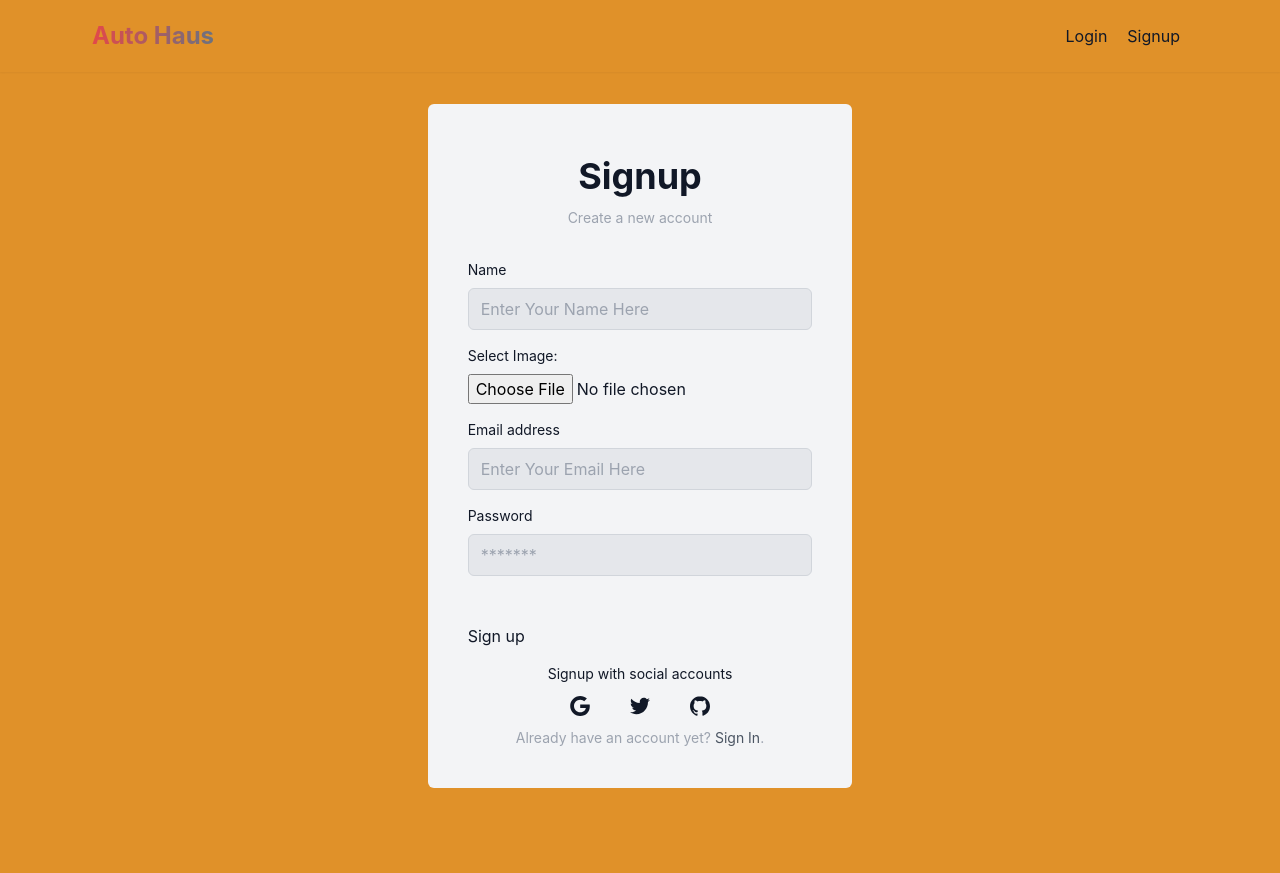
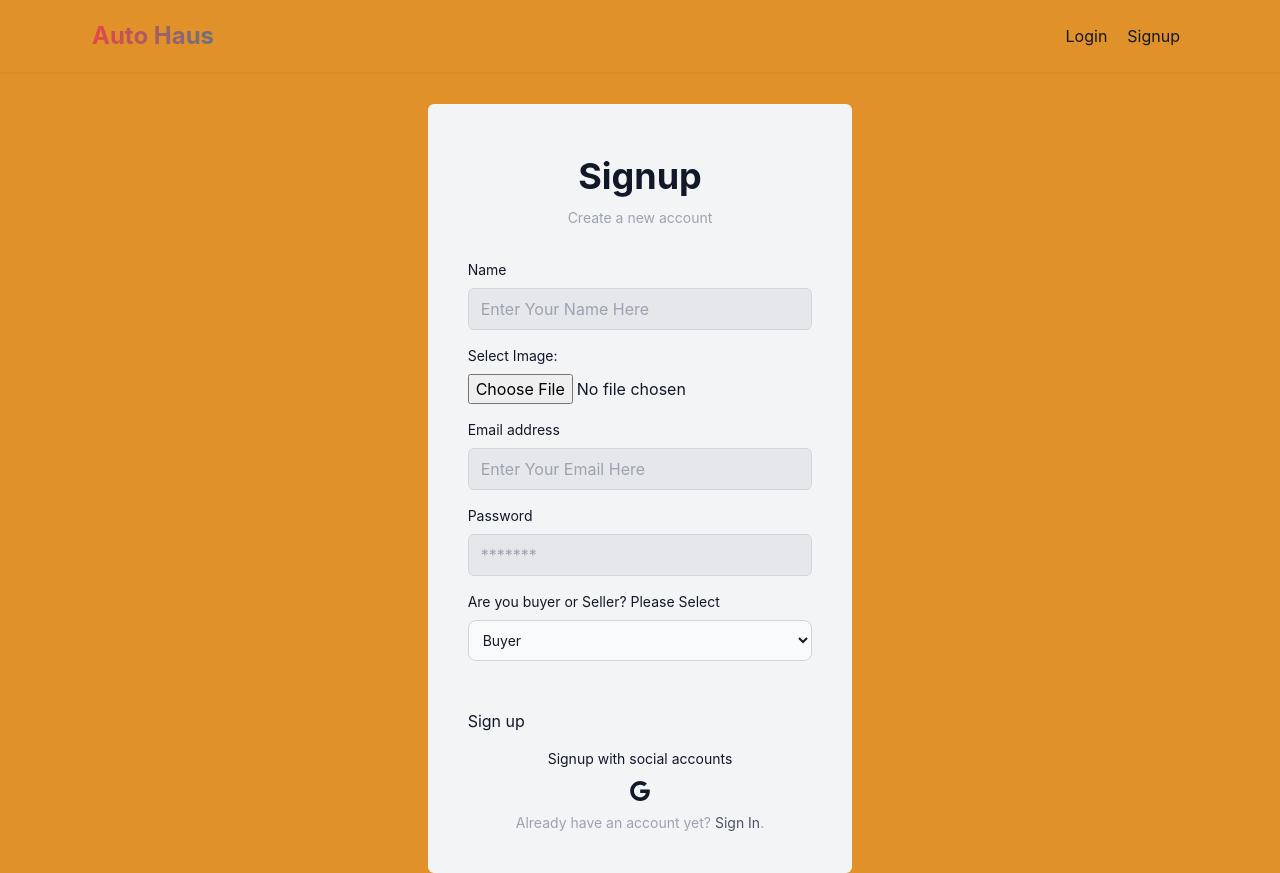
Before and after one commit to ashiqur-russel/resale-product-client, a React (Create React App) app: page /signup in a window 1280 px wide. Before the commit the page ends 800 px from the top, so only its background shows below. Built offline with nearby package versions, Linux system fonts and the light colour scheme; no server answers.

Commit message:
Send User role to Backend and save on Database

```diff
--- a/src/Pages/Shared/Signup/Signup.js
+++ b/src/Pages/Shared/Signup/Signup.js
@@ -1,4 +1,4 @@
-import React, { useContext } from "react";
+import React, { useContext, useState } from "react";
 
 import { Link } from "react-router-dom";
 import toast from "react-hot-toast";
@@ -6,19 +6,26 @@ import { AuthContext } from "../../../contexts/Authprovider";
 import setAuthToken from "../../../api/auth";
 const Signup = () => {
   const {
+    user,
     createUser,
     updateUserProfile,
-    verifyEmail,
     loading,
     setLoading,
     signInWithGoogle,
   } = useContext(AuthContext);
+  const [currentRole, setCurrentRole] = useState("buyer");
+
+  const changeRole = (newRole) => {
+    setCurrentRole(newRole);
+  };
+
   const handleSubmit = (event) => {
     event.preventDefault();
     const name = event.target.name.value;
     const image = event.target.image.files[0];
     const email = event.target.email.value;
     const password = event.target.password.value;
+    const role = currentRole;
     //create user
     const formData = new FormData();
     formData.append("image", image);
@@ -32,16 +39,11 @@ const Signup = () => {
       .then((data) => {
         createUser(email, password)
           .then((result) => {
-            setAuthToken();
+            setAuthToken(email, role);
+            console.log(result);
             updateUserProfile(name, data.data.display_url)
               .then((res) => {
-                verifyEmail()
-                  .then(() => {
-                    toast.success("Please verify your email");
-                  })
-                  .catch((err) => {
-                    console.log(err);
-                  });
+                console.log("profile update");
               })
               .catch((err) => {
                 console.log(err);
@@ -58,9 +60,13 @@ const Signup = () => {
   const handleGoogleSignin = () => {
     signInWithGoogle()
       .then((res) => {
-        setAuthToken(res.user);
+        console.log(res);
+        const user = res.user;
+        const userEmail = user?.email;
+        console.log(userEmail);
 
         toast.success("Logged in with google account");
+        setAuthToken(userEmail, currentRole);
       })
       .catch((err) => console.log(err));
   };
@@ -133,12 +139,27 @@ const Signup = () => {
                 className="w-full px-3 py-2 border rounded-md border-gray-300 bg-gray-200 focus:outline-green-500 text-gray-900"
               />
             </div>
+            <div>
+              <div className="flex justify-between mb-2">
+                <label htmlFor="role" className="text-sm">
+                  Are you buyer or Seller? Please Select
+                </label>
+              </div>
+              <select
+                onChange={(event) => changeRole(event.target.value)}
+                id="role"
+                className="bg-gray-50 border border-gray-300 text-gray-900 text-sm rounded-lg focus:ring-blue-500 focus:border-blue-500 block w-full p-2.5 dark:bg-gray-700 dark:border-gray-600 dark:placeholder-gray-400 dark:text-white dark:focus:ring-blue-500 dark:focus:border-blue-500"
+              >
+                <option value="buyer">Buyer</option>
+                <option value="seller">Seller</option>
+              </select>
+            </div>
           </div>
           <div className="space-y-2">
             <div>
               <button
                 type="submit"
-                classes="w-full px-8 py-3 font-semibold rounded-md bg-gray-900 hover:bg-gray-700 hover:text-white text-gray-100"
+                classes="w-full px-8 py-3 font-semibold rounded-md bg-gray-900 hover:bg-gray-700 hover:text-white text-gray-100 bg-gray-300"
               >
                 Sign up
               </button>
@@ -166,24 +187,6 @@ const Signup = () => {
               <path d="M16.318 13.714v5.484h9.078c-0.37 2.354-2.745 6.901-9.078 6.901-5.458 0-9.917-4.521-9.917-10.099s4.458-10.099 9.917-10.099c3.109 0 5.193 1.318 6.38 2.464l4.339-4.182c-2.786-2.599-6.396-4.182-10.719-4.182-8.844 0-16 7.151-16 16s7.156 16 16 16c9.234 0 15.365-6.49 15.365-15.635 0-1.052-0.115-1.854-0.255-2.651z"></path>
             </svg>
           </button>
-          <button aria-label="Log in with Twitter" className="p-3 rounded-sm">
-            <svg
-              xmlns="http://www.w3.org/2000/svg"
-              viewBox="0 0 32 32"
-              className="w-5 h-5 fill-current"
-            >
-              <path d="M31.937 6.093c-1.177 0.516-2.437 0.871-3.765 1.032 1.355-0.813 2.391-2.099 2.885-3.631-1.271 0.74-2.677 1.276-4.172 1.579-1.192-1.276-2.896-2.079-4.787-2.079-3.625 0-6.563 2.937-6.563 6.557 0 0.521 0.063 1.021 0.172 1.495-5.453-0.255-10.287-2.875-13.52-6.833-0.568 0.964-0.891 2.084-0.891 3.303 0 2.281 1.161 4.281 2.916 5.457-1.073-0.031-2.083-0.328-2.968-0.817v0.079c0 3.181 2.26 5.833 5.26 6.437-0.547 0.145-1.131 0.229-1.724 0.229-0.421 0-0.823-0.041-1.224-0.115 0.844 2.604 3.26 4.5 6.14 4.557-2.239 1.755-5.077 2.801-8.135 2.801-0.521 0-1.041-0.025-1.563-0.088 2.917 1.86 6.36 2.948 10.079 2.948 12.067 0 18.661-9.995 18.661-18.651 0-0.276 0-0.557-0.021-0.839 1.287-0.917 2.401-2.079 3.281-3.396z"></path>
-            </svg>
-          </button>
-          <button aria-label="Log in with GitHub" className="p-3 rounded-sm">
-            <svg
-              xmlns="http://www.w3.org/2000/svg"
-              viewBox="0 0 32 32"
-              className="w-5 h-5 fill-current"
-            >
-              <path d="M16 0.396c-8.839 0-16 7.167-16 16 0 7.073 4.584 13.068 10.937 15.183 0.803 0.151 1.093-0.344 1.093-0.772 0-0.38-0.009-1.385-0.015-2.719-4.453 0.964-5.391-2.151-5.391-2.151-0.729-1.844-1.781-2.339-1.781-2.339-1.448-0.989 0.115-0.968 0.115-0.968 1.604 0.109 2.448 1.645 2.448 1.645 1.427 2.448 3.744 1.74 4.661 1.328 0.14-1.031 0.557-1.74 1.011-2.135-3.552-0.401-7.287-1.776-7.287-7.907 0-1.751 0.62-3.177 1.645-4.297-0.177-0.401-0.719-2.031 0.141-4.235 0 0 1.339-0.427 4.4 1.641 1.281-0.355 2.641-0.532 4-0.541 1.36 0.009 2.719 0.187 4 0.541 3.043-2.068 4.381-1.641 4.381-1.641 0.859 2.204 0.317 3.833 0.161 4.235 1.015 1.12 1.635 2.547 1.635 4.297 0 6.145-3.74 7.5-7.296 7.891 0.556 0.479 1.077 1.464 1.077 2.959 0 2.14-0.020 3.864-0.020 4.385 0 0.416 0.28 0.916 1.104 0.755 6.4-2.093 10.979-8.093 10.979-15.156 0-8.833-7.161-16-16-16z"></path>
-            </svg>
-          </button>
         </div>
         <p className="px-6 text-sm text-center text-gray-400">
           Already have an account yet?{" "}
--- a/src/api/auth.js
+++ b/src/api/auth.js
@@ -1,10 +1,11 @@
-const setAuthToken = (user) => {
+const setAuthToken = (user, role) => {
   const currentUser = {
-    email: user.email,
+    email: user.email || user,
+    role: role,
   };
 
   //   Save user in db & get token
-  fetch(`${process.env.REACT_APP_API_URL}/user/${user?.email}`, {
+  fetch(`http://localhost:8000/user/${user?.email}`, {
     method: "PUT",
     headers: {
       "content-type": "application/json",
--- a/src/contexts/Authprovider.js
+++ b/src/contexts/Authprovider.js
@@ -10,14 +10,16 @@ import {
   signOut,
   updateProfile,
 } from "firebase/auth";
+import setAuthToken from "../api/auth";
 const googleProvider = new GoogleAuthProvider();
 
 export const AuthContext = createContext();
 const auth = getAuth(app);
 const AuthProvider = ({ children }) => {
+  const [currentRole, setCurrentRole] = useState("buyer");
+
   const [user, setUser] = useState(null);
   const [loading, setLoading] = useState(true);
-  console.log(user);
   //1. Create User
   const createUser = (email, password) => {
     setLoading(true);
@@ -29,7 +31,6 @@ const AuthProvider = ({ children }) => {
     setLoading(true);
     return updateProfile(auth.currentUser, userInfo);
   };
-
   // 4. Google Signin
   const signInWithGoogle = () => {
     setLoading(true);
```
Also changed, not shown: src/components/PrimaryButton/PrimaryButton.js (added).
